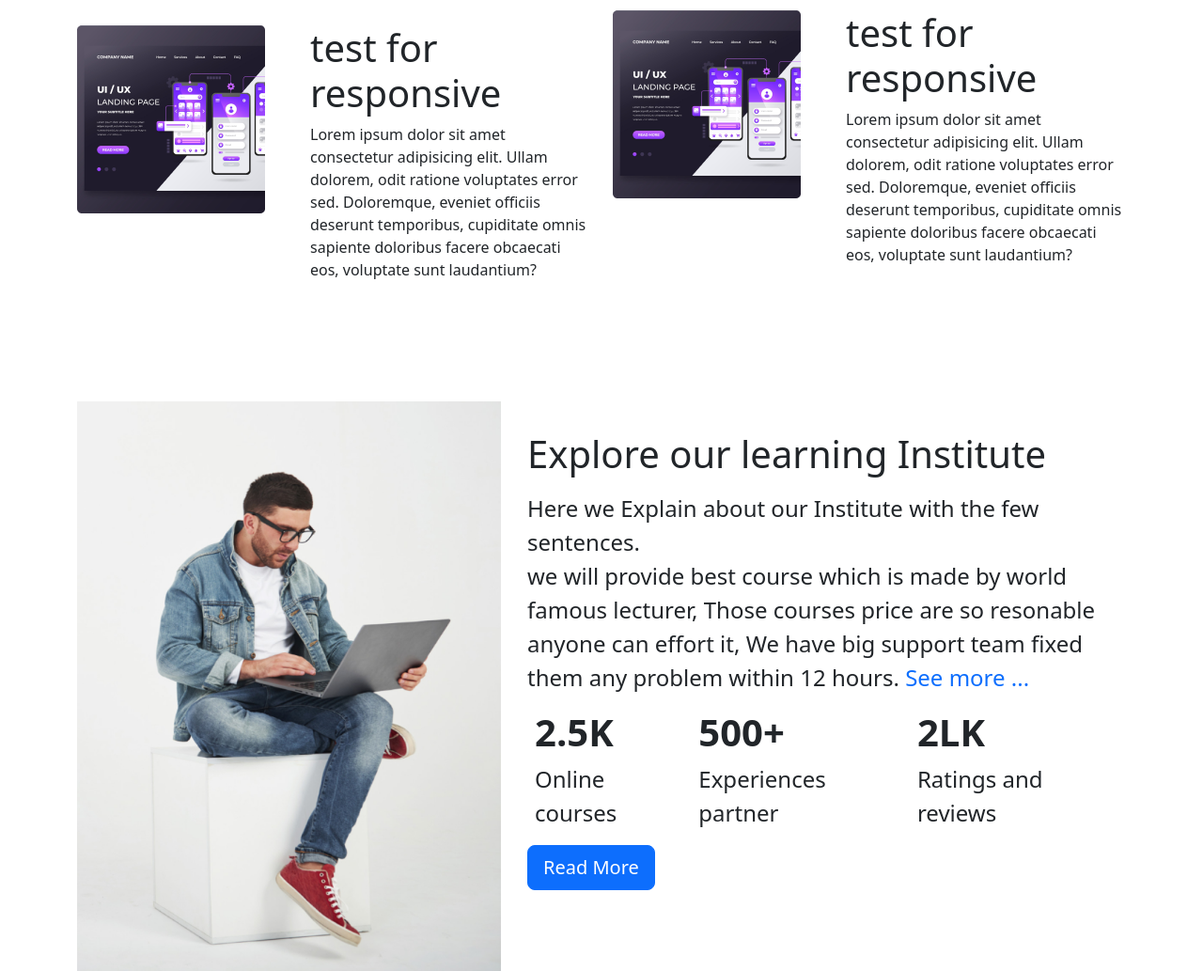
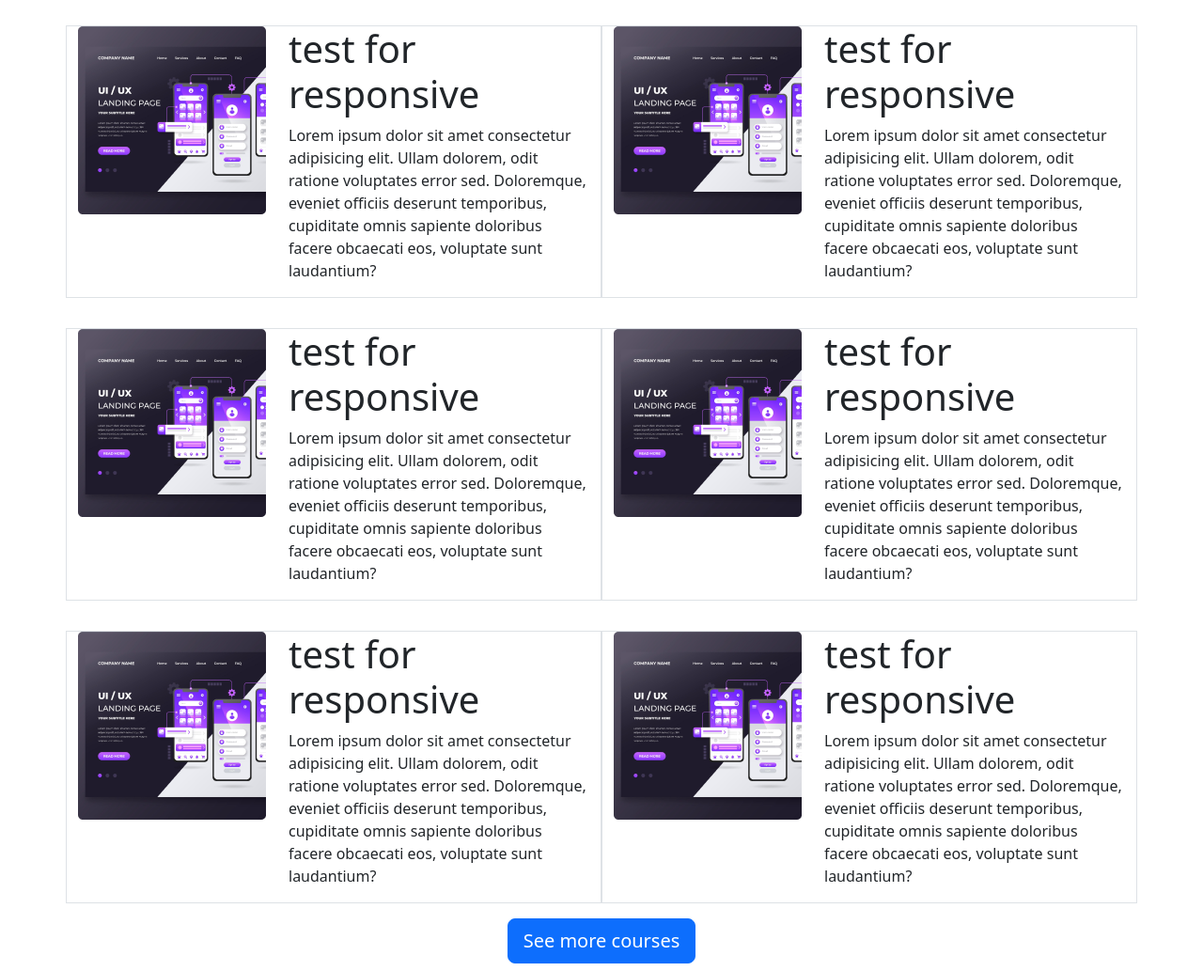
Before and after one commit to arafathossain7960/tech-danger, a plain HTML site: page index.html in a window 1280 px wide. Shown: the part 1020-2053 px from the top of the page at 94% size. Drawn offline with Linux system fonts and the light colour scheme.

Commit message:
complete course section and modify others

```diff
--- a/index.html
+++ b/index.html
@@ -51,17 +51,11 @@
               <div class="carousel-item active">
                 <img  src="/images/cover/cover-1.png" class="d-block w-100" style="height:80% " alt="cover">
                 <div class="carousel-caption d-none d-md-block">
-                  <h5>First slide label</h5>
+                  <h5 class="fs-1 text-light fw-bolder ">Get Start Learning Smart Way</h5>
                   <p>Some representative placeholder content for the first slide.</p>
                 </div>
               </div>
-              <div class="carousel-item">
-                <img style="height:80% " src="/images/cover/cover-2.jpg" class="d-block w-100" alt="cover">
-                <div class="carousel-caption d-none d-md-block">
-                  <h5>Second slide label</h5>
-                  <p>Some representative placeholder content for the second slide.</p>
-                </div>
-              </div>
+
               <div class="carousel-item">
                 <img style="height:80% " src="images/cover/cover-3.jpg" class="d-block w-100" alt="...">
                 <div class="carousel-caption d-none d-md-block">
@@ -90,38 +84,76 @@
           </div>
           <!-- courses  -->
           <div class="row">
-            <!-- main contain div -->
-           <div class="col-lg-6 col-md-12 d-flex my-3 ">
-           <!-- second row  -->
-
-             <!-- img div  -->
-             <div class="">
-              <div class=" me-5">
+            <!-- first 3 courses  -->
+           <div id="course-div" class="col-lg-6 col-md-12 d-flex my-3 border ">
+              <div  class=" me-4 ">
                 <img src="./images/course/course-1.png" alt="">
               </div>
-             </div>
 
-            <!-- info div  -->
-            <div class="">
               <div class="">
                 <h1>test for responsive</h1>
                 <p>Lorem ipsum dolor sit amet consectetur adipisicing elit. Ullam dolorem, odit ratione voluptates error sed. Doloremque, eveniet officiis deserunt temporibus, cupiditate omnis sapiente doloribus facere obcaecati eos, voluptate sunt laudantium?</p>
               </div>
            </div>
+           <div id="course-div"  class="col-lg-6 col-md-12 d-flex my-3 border ">
+              <div  class=" me-4 course-img">
+                <img src="./images/course/course-1.png" alt="">
               </div>
 
-           <div class="col-lg-6 d-flex ">
-            <!-- img div  -->
-            <div class="me-5">
+              <div class=" course-info">
+                <h1>test for responsive</h1>
+                <p>Lorem ipsum dolor sit amet consectetur adipisicing elit. Ullam dolorem, odit ratione voluptates error sed. Doloremque, eveniet officiis deserunt temporibus, cupiditate omnis sapiente doloribus facere obcaecati eos, voluptate sunt laudantium?</p>
+              </div>
+           </div>
+           <div id="course-div"  class="col-lg-6 col-md-12 d-flex my-3 border ">
+              <div  class=" me-4 course-img">
                 <img src="./images/course/course-1.png" alt="">
               </div>
-            <!-- info div  -->
-            <div class="">
+
+              <div class=" course-info">
                 <h1>test for responsive</h1>
                 <p>Lorem ipsum dolor sit amet consectetur adipisicing elit. Ullam dolorem, odit ratione voluptates error sed. Doloremque, eveniet officiis deserunt temporibus, cupiditate omnis sapiente doloribus facere obcaecati eos, voluptate sunt laudantium?</p>
               </div>
            </div>
 
+
+           <div  class="col-lg-6 col-md-12 d-flex my-3 border hidden-course ">
+              <div  class=" me-4 course-img">
+                <img src="./images/course/course-1.png" alt="">
+              </div>
+
+              <div class=" course-info">
+                <h1>test for responsive</h1>
+                <p>Lorem ipsum dolor sit amet consectetur adipisicing elit. Ullam dolorem, odit ratione voluptates error sed. Doloremque, eveniet officiis deserunt temporibus, cupiditate omnis sapiente doloribus facere obcaecati eos, voluptate sunt laudantium?</p>
+              </div>
+           </div>
+           <div class="col-lg-6 col-md-12 d-flex my-3 border hidden-course ">
+              <div  class=" me-4 course-img">
+                <img src="./images/course/course-1.png" alt="">
+              </div>
+
+              <div class=" course-info">
+                <h1>test for responsive</h1>
+                <p>Lorem ipsum dolor sit amet consectetur adipisicing elit. Ullam dolorem, odit ratione voluptates error sed. Doloremque, eveniet officiis deserunt temporibus, cupiditate omnis sapiente doloribus facere obcaecati eos, voluptate sunt laudantium?</p>
+              </div>
+           </div>
+           <div class="col-lg-6 col-md-12 d-flex my-3 border hidden-course ">
+              <div  class=" me-4 course-img">
+                <img src="./images/course/course-1.png" alt="">
+              </div>
+
+              <div class=" course-info">
+                <h1>test for responsive</h1>
+                <p>Lorem ipsum dolor sit amet consectetur adipisicing elit. Ullam dolorem, odit ratione voluptates error sed. Doloremque, eveniet officiis deserunt temporibus, cupiditate omnis sapiente doloribus facere obcaecati eos, voluptate sunt laudantium?</p>
+              </div>
+           </div>
+
+
+
+          </div>
+         <div class="text-center">
+          <button id="course-see-btn" class="btn btn-primary btn-lg">See more courses </button>
+          <button id="course-viewAll-btn" class="btn btn-primary btn-lg">View all </button>
          </div>
       </section>
 
--- a/style/style.css
+++ b/style/style.css
@@ -1,3 +1,10 @@
+/* courses style  */
+#course-viewAll-btn{
+    display: none;
+}
+
+
+
 
 /* company logo style  */
 
@@ -5,15 +12,30 @@
     margin-right: 2rem; ;
 
 }
-@media only screen and (max-width: 768px) {
+@media only screen and (max-width: 992px) {
     #company-log{
       display:none;
 
     }
+    /* courses style  */
+    .hidden-course{
+        display: none !important;
+        background-color: red;
+    }
+    #course-viewAll-btn{
+        display: block;
+    }
+    #course-see-btn{
+        display: none;
+    }
 
     }
+    @media only screen and (max-width: 576px) {
+       #course-div{
+           flex-direction: column !important;
+        }
 
-
+    }
 
 /* footer-style */
 .footer-style a{
```
Also changed, not shown: images/cover/cover-2.jpg. Lines whose indentation alone changed are shown as unchanged.
